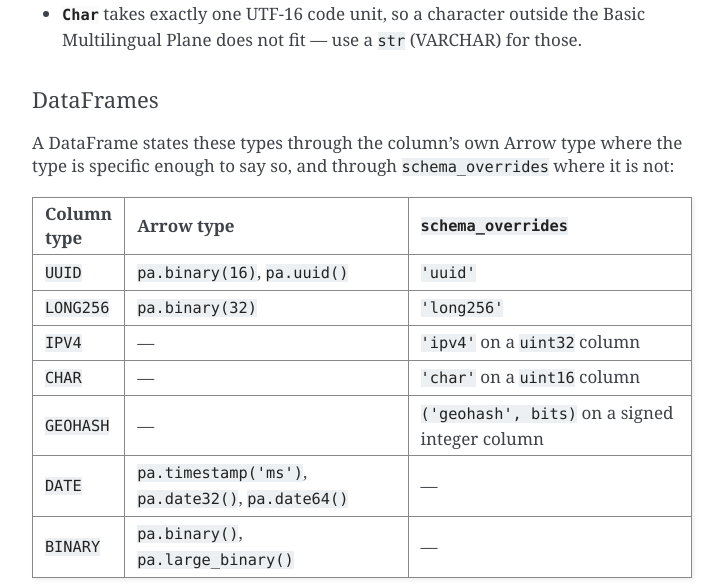
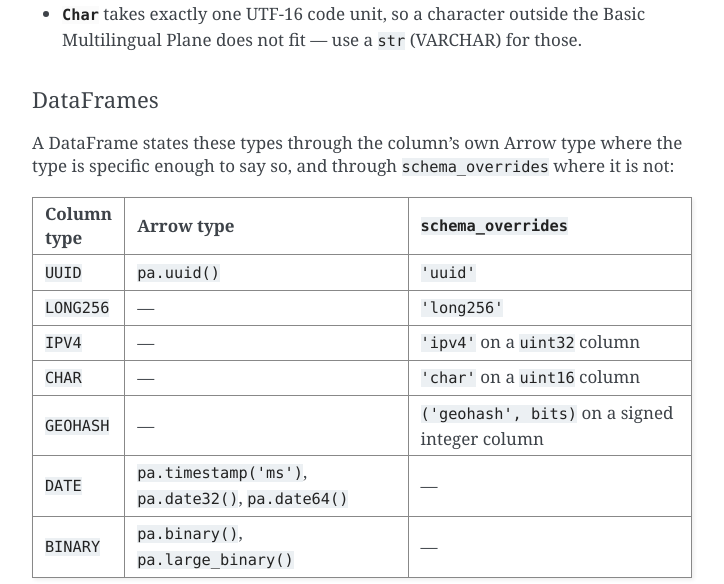
Before and after one commit to questdb/py-questdb-client, a Sphinx documentation site: the page built from docs/sender.rst, in a window 1280 px wide and 900 px high, scrolled down 5850 px, cut to the strip 0-584 px from the top of the window. Shown: the whole strip, without its empty margins (388-1112 px from the left). Built offline with Sphinx 7.4.7, drawn with Linux system fonts in a browser that asks for light colours.

Commit message:
Name only the Arrow types that state a QuestDB type
The DataFrame table listed `pa.binary(16)` for UUID and `pa.binary(32)`
for LONG256, but a fixed-size binary is a BINARY column of that width
and nothing more: width alone no longer claims a type. Following the
table auto-created a BINARY column with nothing said.

Only `pa.uuid()` states a type outright, and LONG256 has no Arrow type
that does, so its cell now reads the same as IPV4's and CHAR's. The
comment in the DataFrame example made the same claim; it now says which
of its columns need naming and why, matching the `schema_overrides`
already passed below it.

Co-Authored-By: Claude Opus 5 (1M context) <noreply@anthropic.com>

```diff
--- a/docs/sender.rst
+++ b/docs/sender.rst
@@ -322,10 +322,10 @@ where it is not:
      - Arrow type
      - ``schema_overrides``
    * - ``UUID``
-     - ``pa.binary(16)``, ``pa.uuid()``
+     - ``pa.uuid()``
      - ``'uuid'``
    * - ``LONG256``
-     - ``pa.binary(32)``
+     - —
      - ``'long256'``
    * - ``IPV4``
      - —
```
Also changed, not shown: 1 other file.
